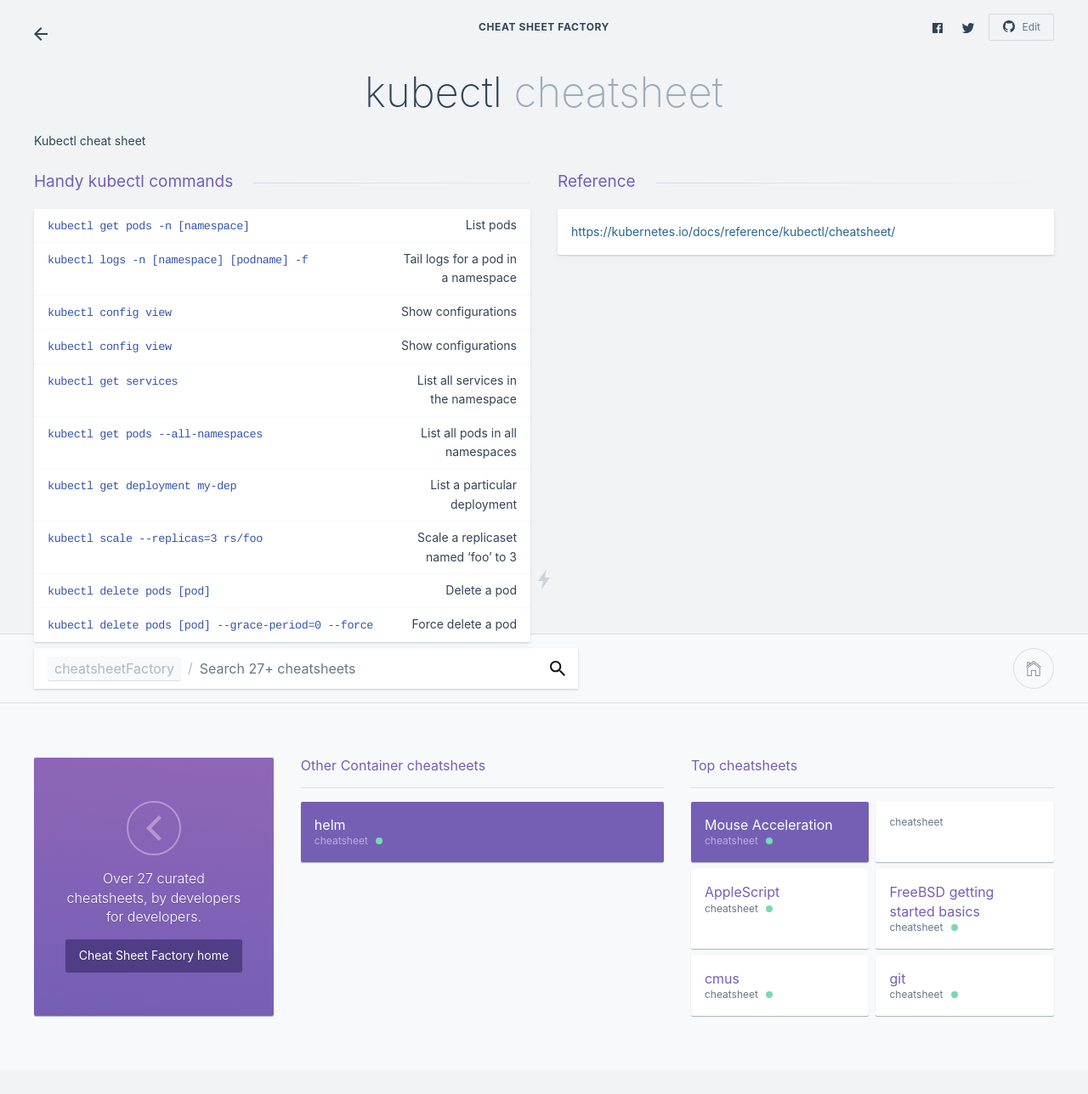
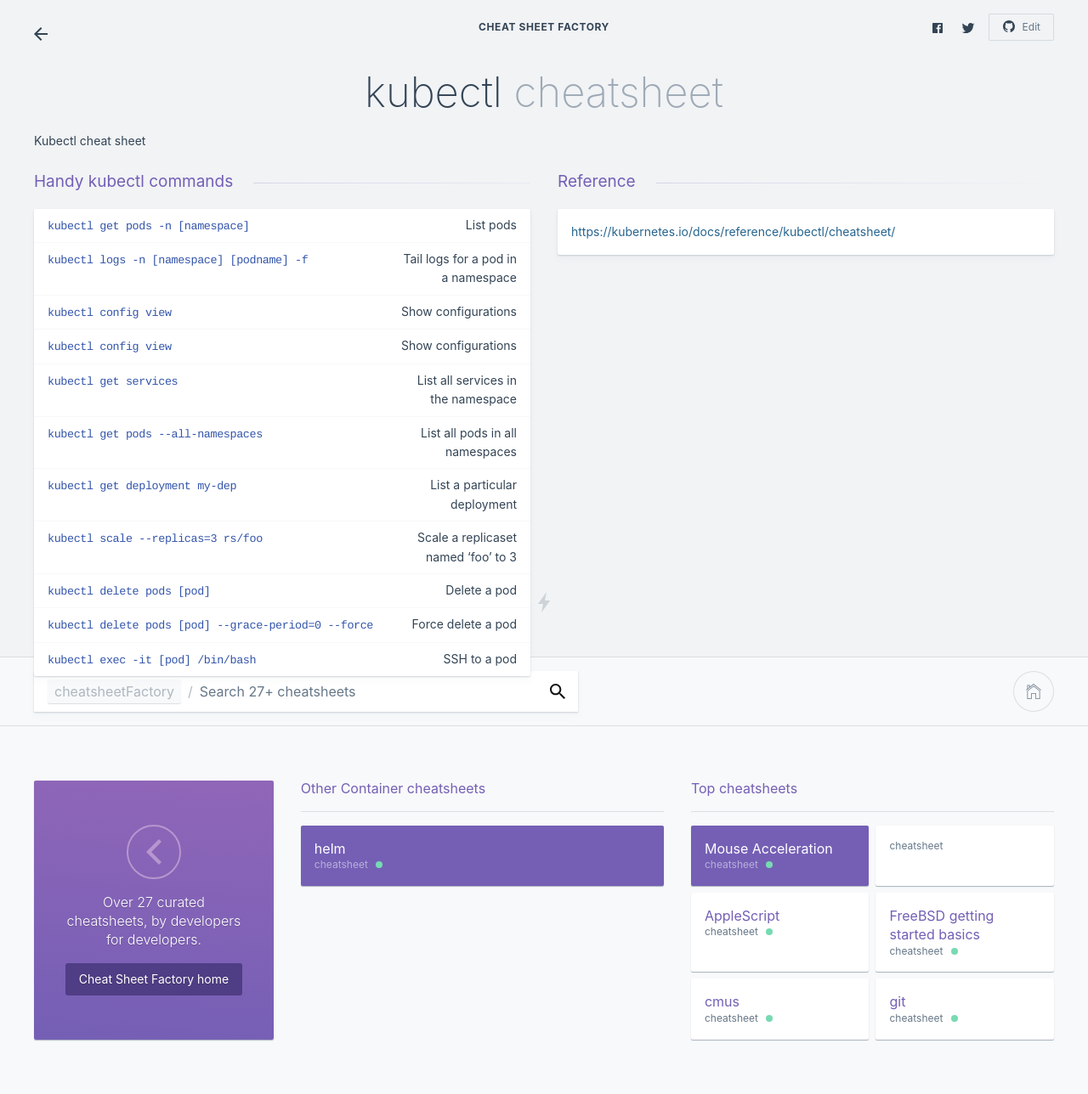
Before and after one commit to kasramp/cheat-sheet-factory, a Jekyll site: the page built from container/kubectl.md, in a window 1280 px wide. Shown: the whole page at 85% size. Built offline with Jekyll 4.4.1, drawn with Linux system fonts in a browser that asks for light colours; before the commit the page ends 1260 px from its top, so only the background shows below that.

Commit message:
Add ssh for kubectl

```diff
--- a/container/kubectl.md
+++ b/container/kubectl.md
@@ -26,6 +26,7 @@ Shortcuts
 | `kubectl scale --replicas=3 rs/foo` | Scale a replicaset named 'foo' to 3 |
 | `kubectl delete pods [pod]` | Delete a pod |
 | `kubectl delete pods [pod] --grace-period=0 --force` | Force delete a pod |
+| `kubectl exec -it [pod] /bin/bash` | SSH to a pod |
 
 ### Reference
 
```
